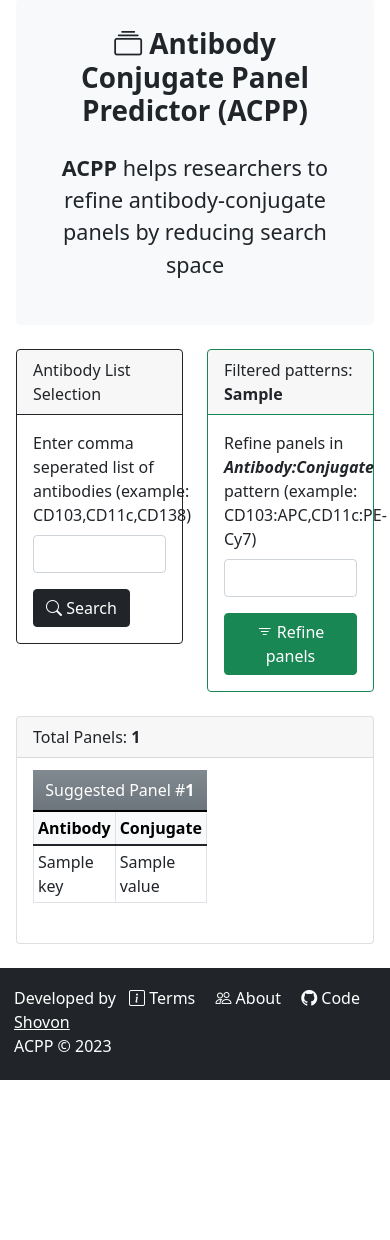
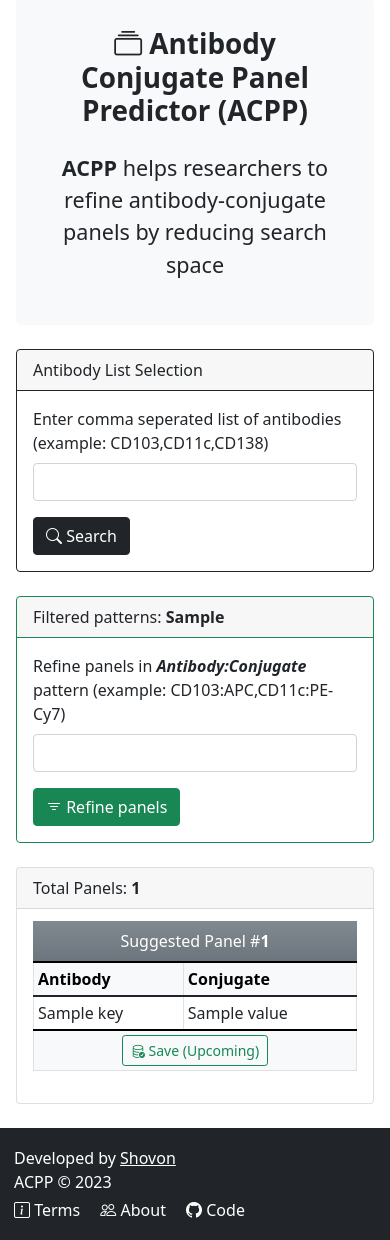
Before and after one commit to arsho/predictor, a Flask app: template templates/index.html in a window 390 px wide. Shown: the part 138-1378 px from the top of the page. Before the commit the page ends 1218 px from the top, so only its background shows below. Run offline with Flask 2, Linux system fonts and the light colour scheme; the template is opened without the code that fills it: most values are stand-ins (such as "Sample title", 1, 10 or a date in 2020).

Commit message:
added mobile responsiveness and tooltips

```diff
--- a/static/js/custom.js
+++ b/static/js/custom.js
@@ -16,4 +16,9 @@ $(document).ready(function () {
     $("#container").show();
     $(".result").hide();
     $(".result").slideDown("slow");
+    var tooltipTriggerList = [].slice.call(document.querySelectorAll('[data-bs-toggle="tooltip"]'))
+    var tooltipList = tooltipTriggerList.map(function (tooltipTriggerEl) {
+        return new bootstrap.Tooltip(tooltipTriggerEl)
+    })
+
 });
--- a/templates/index.html
+++ b/templates/index.html
@@ -17,7 +17,7 @@
     </div>
 </div>
 <div class="row">
-    <div class="col-6">
+    <div class="col-12 col-lg-6">
         <div class="card border-dark mb-4">
             <div class="card-header border-dark">
                 {% if searched_antibody %}
@@ -40,7 +40,8 @@
 
                     <button class="btn btn-dark text-center m-auto"
                             type="submit"
-                            name="primary_form">
+                            name="primary_form" data-bs-toggle="tooltip" data-bs-placement="bottom"
+                            title="Search antibody">
                         <i class="bi bi-search"></i> Search
                     </button>
                 </form>
@@ -49,7 +50,7 @@
         <!-- .card -->
     </div>
     {% if panels %}
-    <div class="col-6">
+    <div class="col-12 col-lg-6">
         <div class="card border-success mb-4">
             <div class="card-header border-success">
                 {% if old_patterns %}
@@ -81,7 +82,8 @@
                     </textarea>
                     <button class="btn btn-success text-center"
                             type="submit"
-                            name="secondary_form">
+                            name="secondary_form" data-bs-toggle="tooltip" data-bs-placement="bottom"
+                            title="Refine panels using patterns">
                         <i class="bi bi-filter"></i> Refine panels
                     </button>
                 </form>
--- a/templates/macros/panel_macro.html
+++ b/templates/macros/panel_macro.html
@@ -8,10 +8,10 @@
         {% if panels %}
         <div class="row">
             {% for panel in panels %}
-            <div class="col-3">
-                <table class="table table-sm table-bordered caption-top mb-4">
+            <div class="col-12 col-lg-3">
+                <table class="table table-sm table-bordered caption-top mb-3 mb-lg-4">
                     <caption
-                            class="card-subtitle text-center mb-0 bg-secondary bg-gradient text-white">
+                            class="card-subtitle text-center p-2 mb-0 bg-secondary bg-gradient text-white">
                         Suggested Panel #<b>{{ loop.index }}</b>
                     </caption>
                     <thead class="table-light">
@@ -25,14 +25,26 @@
                     {% set current_pattern = [key, ':', value]|join %}
                     {% if current_pattern in old_patterns %}
                     <tr class="table-info">
-                    {% else %}
+                        {% else %}
                     <tr>
-                    {% endif %}
+                        {% endif %}
                         <td>{{ key }}</td>
                         <td>{{ value }}</td>
                     </tr>
                     {% endfor %}
                     </tbody>
+                    <tfoot class="table-light">
+                    <tr class="text-center">
+                        <td colspan="2 text-center">
+                            <button class="btn btn-sm btn-outline-success btn-block mt-0 mx-auto"
+                                    data-bs-toggle="tooltip" data-bs-placement="top" title="Save the panel">
+                                <i class="bi bi-database-check"></i> Save (Upcoming)
+                            </button>
+                        </td>
+                    </tr>
+
+
+                    </tfoot>
                 </table>
             </div>
             {% endfor %}
--- a/templates/partials/footer.html
+++ b/templates/partials/footer.html
@@ -1,24 +1,32 @@
 <footer class="py-3 bg-dark mt-auto text-white border border-top border-2 border-dark">
     <div class="container">
-        <p class="float-end mb-1">
-            <a class="me-3 py-2 text-white text-decoration-none" href="">
+        <div class="row">
+            <div class="col-12 col-lg-6">
+                <p class="mb-1">Developed by <a href="https://arshovon.com/" class="text-white" data-bs-toggle="tooltip"
+                                                data-bs-placement="top" title="Developer profile">Shovon</a>
+                    <br>ACPP &copy; 2023
+                </p>
+            </div>
+            <div class="col-12 col-lg-6 text-lg-end">
+                <a class="me-3 py-2 text-white text-decoration-none" href="" data-bs-toggle="tooltip"
+                   data-bs-placement="top" title="Read terms">
                     <i class="bi-info-square"></i> Terms
                 </a>
-            <a class="me-3 py-2 text-white text-decoration-none" href="">
+                <a class="me-3 py-2 text-white text-decoration-none" href="" data-bs-toggle="tooltip"
+                   data-bs-placement="top" title="Learn more about us">
                     <i class="bi-people"></i> About
                 </a>
-            <a class="me-3 py-2 text-white text-decoration-none"
-               href="https://github.com/arsho/predictor">
+                <a class="me-3 py-2 text-white text-decoration-none" target="_blank"
+                   href="https://github.com/arsho/predictor" data-bs-toggle="tooltip" data-bs-placement="top"
+                   title="Open code repository">
                     <i class="bi-github"></i> Code
                 </a>
 
-            <a id="back-to-top" href="#"
+                <a id="back-to-top" href="#" data-bs-toggle="tooltip" data-bs-placement="top" title="Go to top"
                    class="btn btn-light btn-lg back-to-top" role="button">
                     <i class="bi bi-arrow-up-square-fill"></i>
                 </a>
-        </p>
-        <p class="mb-1">Developed by <a href="https://arshovon.com/" class="text-white">Shovon</a>
-            <br>ACPP &copy; 2023
-        </p>
+            </div>
+        </div>
     </div>
 </footer>
--- a/templates/partials/head.html
+++ b/templates/partials/head.html
@@ -18,7 +18,7 @@
 
 <link href="https://cdn.jsdelivr.net/npm/bootstrap@5.1.3/dist/css/bootstrap.min.css" rel="stylesheet"
       integrity="sha384-1BmE4kWBq78iYhFldvKuhfTAU6auU8tT94WrHftjDbrCEXSU1oBoqyl2QvZ6jIW3" crossorigin="anonymous">
-<link rel="stylesheet" href="https://cdn.jsdelivr.net/npm/bootstrap-icons@1.5.0/font/bootstrap-icons.css">
+<link rel="stylesheet" href="https://cdn.jsdelivr.net/npm/bootstrap-icons@1.10.3/font/bootstrap-icons.css">
 <link rel="stylesheet"
       href="{{ url_for('static', filename='css/custom.css') }}">
 <meta name="theme-color" content="#7952b3">
--- a/templates/partials/header.html
+++ b/templates/partials/header.html
@@ -1,5 +1,5 @@
 <div class="d-flex flex-column flex-md-row align-items-center pb-3 mb-4 border-bottom">
-    <a href="{{ url_for('index') }}" class="d-flex align-items-center text-dark text-decoration-none">
+    <a href="{{ url_for('index') }}" class="d-flex align-items-center text-dark text-decoration-none" data-bs-toggle="tooltip" data-bs-placement="bottom" title="ACPP">
         <svg xmlns="http://www.w3.org/2000/svg" width="32" height="32" fill="currentColor" class="bi bi-collection"
              viewBox="0 0 16 16">
             <path d="M2.5 3.5a.5.5 0 0 1 0-1h11a.5.5 0 0 1 0 1h-11zm2-2a.5.5 0 0 1 0-1h7a.5.5 0 0 1 0 1h-7zM0 13a1.5 1.5 0 0 0 1.5 1.5h13A1.5 1.5 0 0 0 16 13V6a1.5 1.5 0 0 0-1.5-1.5h-13A1.5 1.5 0 0 0 0 6v7zm1.5.5A.5.5 0 0 1 1 13V6a.5.5 0 0 1 .5-.5h13a.5.5 0 0 1 .5.5v7a.5.5 0 0 1-.5.5h-13z"/>
@@ -9,10 +9,12 @@
     </a>
 
     <nav class="d-inline-flex mt-2 mt-md-0 ms-md-auto">
-        <a class="me-3 py-2 text-dark text-decoration-none" href="{{url_for('index')}}">
+        <a class="me-3 py-2 text-dark text-decoration-none" href="{{url_for('index')}}" data-bs-toggle="tooltip"
+           data-bs-placement="bottom" title="Dashboard">
             <i class="bi bi-collection"></i> Dashboard
         </a>
-        <a class="me-3 py-2 text-dark text-decoration-none" href="">
+        <a class="me-3 py-2 text-dark text-decoration-none" href="" data-bs-toggle="tooltip" data-bs-placement="bottom"
+           title="Analytics">
             <i class="bi bi-clipboard-data"></i> Analytics
         </a>
     </nav>
```
Lines whose indentation alone changed are shown as unchanged.
